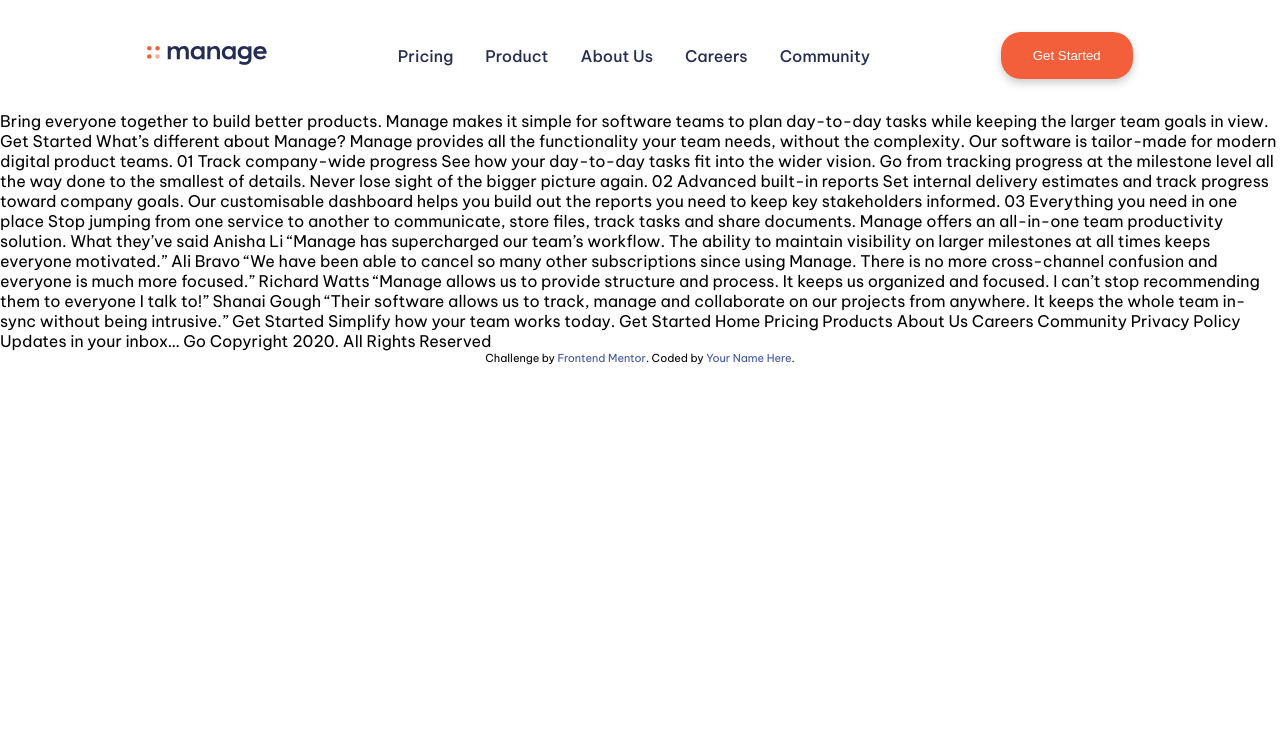
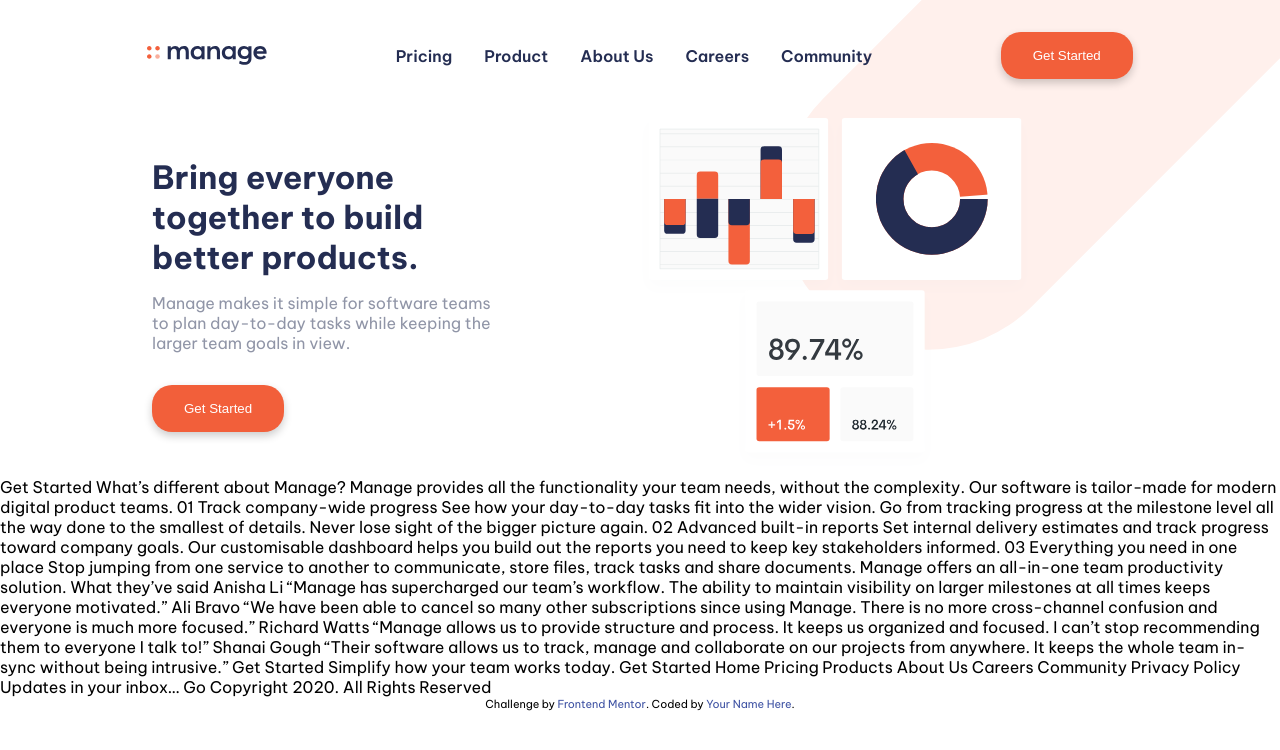
Before and after one commit to Fbeye04/manage-landing-page, a plain HTML site: page index.html in a window 1280 px wide. Drawn offline with Linux system fonts and the light colour scheme.

Commit message:
create a hero section with styling

```diff
--- a/index.html
+++ b/index.html
@@ -22,7 +22,7 @@
   </head>
   <body>
     <header>
-      <div class="container">
+      <div class="container header-container">
         <img src="./images/logo.svg" alt="manage app log" />
         <nav class="desktop-menu">
           <ul>
@@ -33,9 +33,7 @@
             <li><a class="nav-links" href="#">Community</a></li>
           </ul>
         </nav>
-        <button id="get-started-button" class="action-button">
-          Get Started
-        </button>
+        <button id="get-started-button">Get Started</button>
         <button id="menu-button" class="toggle-button">
           <i class="fa-solid fa-bars"></i>
         </button>
@@ -51,9 +49,27 @@
         </ul>
       </nav>
     </header>
-    Bring everyone together to build better products. Manage makes it simple for
-    software teams to plan day-to-day tasks while keeping the larger team goals
-    in view. Get Started What’s different about Manage? Manage provides all the
+
+    <main>
+      <section class="hero">
+        <div class="container hero-container">
+          <div class="hero-img">
+            <img
+              src="./images/illustration-intro.svg"
+              alt="illustration intro" />
+          </div>
+          <div class="hero-text">
+            <h1>Bring everyone together to build better products.</h1>
+            <p>
+              Manage makes it simple for software teams to plan day-to-day tasks
+              while keeping the larger team goals in view.
+            </p>
+            <button class="action-button">Get Started</button>
+          </div>
+        </div>
+      </section>
+    </main>
+    Get Started What’s different about Manage? Manage provides all the
     functionality your team needs, without the complexity. Our software is
     tailor-made for modern digital product teams. 01 Track company-wide progress
     See how your day-to-day tasks fit into the wider vision. Go from tracking
--- a/style.css
+++ b/style.css
@@ -15,9 +15,28 @@
   padding: 0;
 }
 
+html {
+  overflow-x: hidden;
+}
+
 body {
   font-family: "Be Vietnam Pro", sans-serif;
   min-height: 100vh;
+  position: relative;
+  overflow-x: hidden;
+}
+
+body::before {
+  content: "";
+  position: absolute;
+  z-index: -1;
+  background-image: url("./images/bg-tablet-pattern.svg");
+  background-repeat: no-repeat;
+  background-size: contain;
+  top: -20vw;
+  right: -25vw;
+  width: clamp(350px, 90vw, 700px);
+  height: clamp(450px, 90vw, 600px);
 }
 
 header {
@@ -26,7 +45,7 @@ header {
   width: 100%;
 }
 
-.container {
+.header-container {
   display: flex;
   justify-content: space-between;
   align-items: center;
@@ -86,6 +105,7 @@ button {
 .dropdown-menu a {
   color: var(--dark-blue);
   font-weight: 700;
+  transition: color 0.3s ease;
 }
 
 .dropdown-menu a:hover {
@@ -96,8 +116,57 @@ button {
   font-size: 1.5rem;
 }
 
+#get-started-button {
+  display: none;
+}
+
+.hero-container {
+  display: flex;
+  flex-direction: column;
+  justify-content: center;
+  align-items: center;
+}
+
+.hero-img {
+  width: 100%;
+  text-align: center;
+}
+
+.hero-img img {
+  width: 90%;
+  max-width: 500px;
+}
+
+.hero-text {
+  text-align: center;
+  padding: 0 1.5rem;
+}
+
+h1 {
+  font-size: 2rem;
+  color: var(--dark-blue);
+  margin-bottom: 1rem;
+}
+
+p {
+  font-size: 1rem;
+  color: var(--dark-grayish-blue);
+  margin-bottom: 2rem;
+  padding: 0 1.5rem;
+}
+
 .action-button {
-  display: none;
+  background-color: var(--bright-red);
+  color: white;
+  padding: 1rem 2rem;
+  border-radius: 20px;
+  box-shadow: 0px 4px 8px rgba(0, 0, 0, 0.2);
+  transition: all 0.3s ease;
+}
+
+.action-button:hover {
+  transform: translateY(2px);
+  box-shadow: 0px 2px 4px rgba(0, 0, 0, 0.2);
 }
 
 .attribution {
@@ -114,10 +183,25 @@ button {
     width: 90%;
     margin: 0 auto;
   }
+
+  h1,
+  p {
+    max-width: 550px;
+    margin-left: auto;
+    margin-right: auto;
+    padding: 0;
+  }
 }
 
 /* Desktop */
 @media (min-width: 1024px) {
+  body::before {
+    width: 800px;
+    height: 550px;
+    top: -200px;
+    right: -300px;
+  }
+
   .container {
     width: 80%;
     max-width: 1200px;
@@ -125,7 +209,7 @@ button {
   }
 
   .desktop-menu,
-  .action-button {
+  #get-started-button {
     display: block;
   }
 
@@ -139,7 +223,7 @@ button {
 
   .nav-links {
     color: var(--dark-blue);
-    font-weight: 500;
+    font-weight: 600;
     position: relative;
     transition: all 0.3s ease-in-out;
   }
@@ -161,7 +245,7 @@ button {
     opacity: 1;
   }
 
-  .action-button {
+  #get-started-button {
     background-color: var(--bright-red);
     color: white;
     padding: 1rem 2rem;
@@ -170,7 +254,7 @@ button {
     transition: all 0.3s ease;
   }
 
-  .action-button:hover {
+  #get-started-button:hover {
     transform: translateY(2px);
     box-shadow: 0px 2px 4px rgba(0, 0, 0, 0.2);
   }
@@ -179,4 +263,18 @@ button {
   .dropdown-menu {
     display: none;
   }
+
+  .hero-container {
+    flex-direction: row-reverse;
+    justify-content: space-between;
+    align-items: center;
+  }
+
+  .hero-text {
+    text-align: left;
+  }
+
+  .hero-img img {
+    max-width: 400px;
+  }
 }
```
